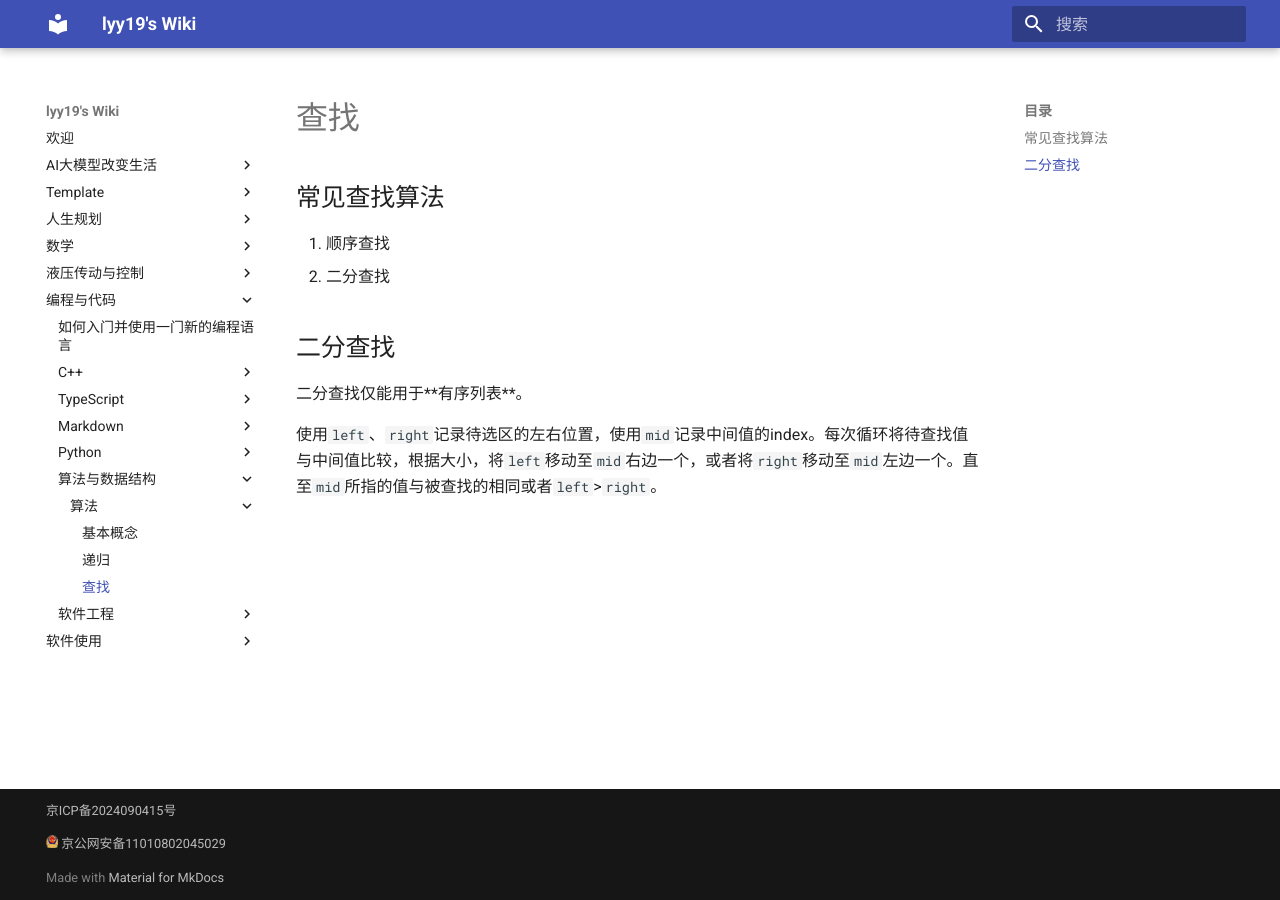
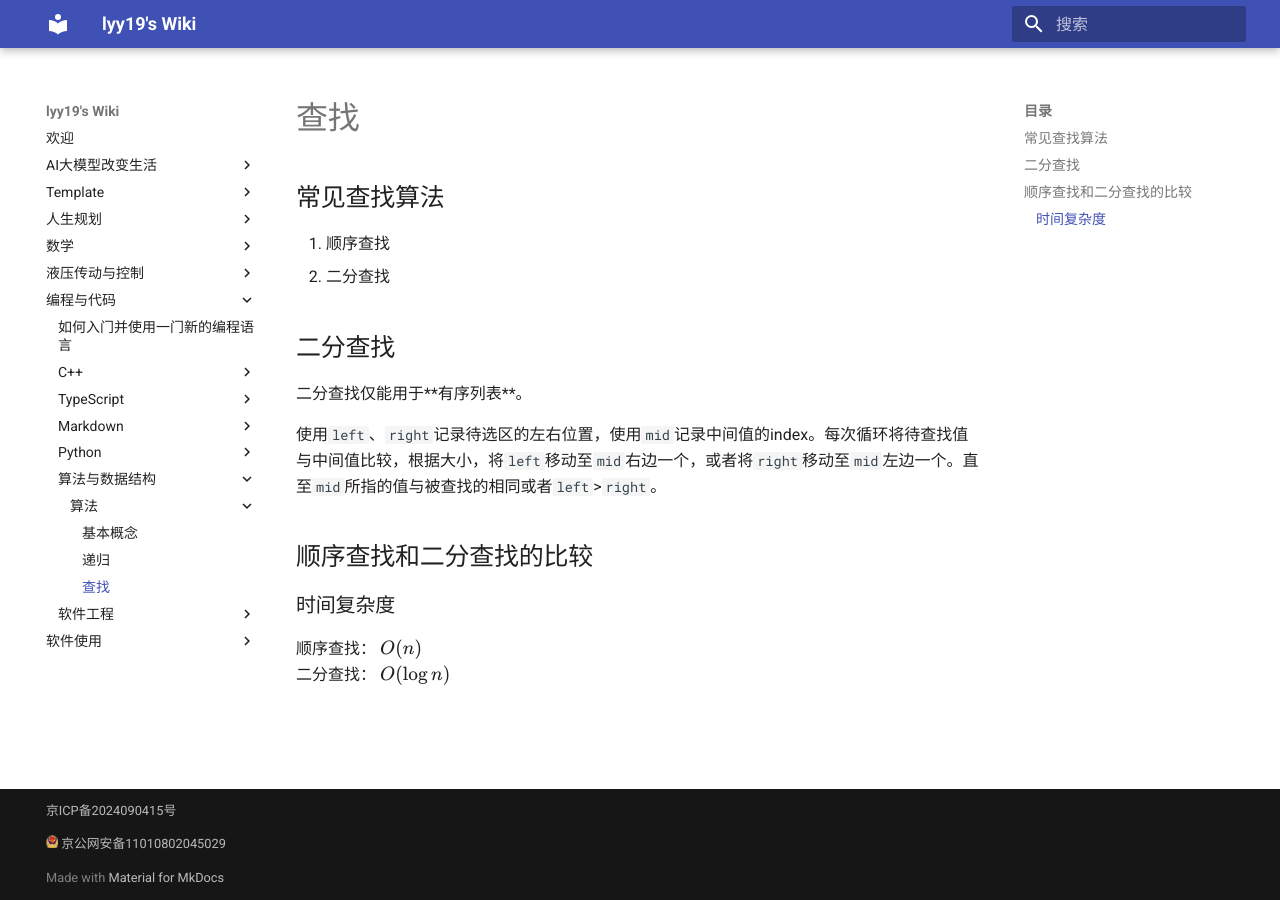
Before and after one commit to lyy1119/lyy1119.github.io, an MkDocs documentation site: the page built from docs/编程与代码/算法与数据结构/算法/search.md, in a window 1280 px wide. Built offline with MkDocs 1.6.1 and Material for MkDocs 9.7.7, drawn with Linux system fonts in a browser that asks for light colours.

Commit message:
write exp

```diff
--- a/docs/编程与代码/算法与数据结构/算法/search.md
+++ b/docs/编程与代码/算法与数据结构/算法/search.md
@@ -10,3 +10,10 @@
 二分查找仅能用于**有序列表**。
 
 使用`left`、`right`记录待选区的左右位置，使用`mid`记录中间值的index。每次循环将待查找值与中间值比较，根据大小，将`left`移动至`mid`右边一个，或者将`right`移动至`mid`左边一个。直至`mid`所指的值与被查找的相同或者`left`>`right`。
+
+## 顺序查找和二分查找的比较
+
+### 时间复杂度
+
+顺序查找： \( O(n) \)
+二分查找： \( O(\log{n}) \)
```
